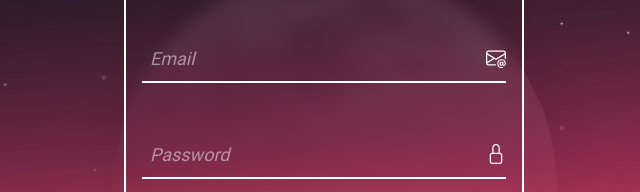
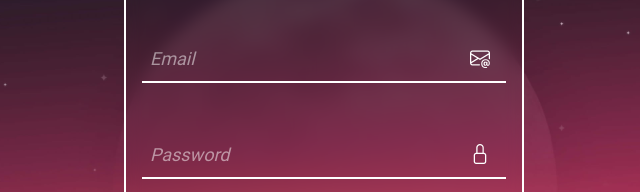
Before and after one commit to youcefv/animated-login-page, a website: page index.html in a window 1280 px wide. Shown: the part 242-434 px from the top of the page, 316-956 px from the left. Drawn offline with nearby package versions, Linux system fonts and the light colour scheme.

Commit message:
Minor changes on styles.

```diff
--- a/index.html
+++ b/index.html
@@ -14,12 +14,12 @@
 		<form class="frm" action="#" method="get">
 			<h2>Login</h2>
 			<div class="frm-group">
-				<input type="email" name="" id="email">
+				<input type="email" name="" id="email" required>
 				<label for="email">Email</label>
 				<i class="bi bi-envelope-at"></i>
 			</div>
 			<div class="frm-group">
-				<input type="password" name="" id="password">
+				<input type="password" name="" id="password" required>
 				<label for="password">Password</label>
 				<i class="bi bi-lock"></i>
 			</div>
--- a/style.css
+++ b/style.css
@@ -76,6 +76,7 @@
 
 			input:is([type="email"], [type="password"]):focus+label {
 				top: -1.125rem;
+				left: 0;
 				font-style: normal;
 				color: var(--clr-primary);
 			}
@@ -90,11 +91,15 @@
 				font-style: italic;
 				color: hsla(0, 0%, 100%, 0.5);
 				user-select: none;
-				transition: top 300ms, font-style 300ms;
+				transition:
+					top 300ms,
+					left 300ms,
+					font-style 300ms;
 			}
 
 			.bi {
 				font-size: 1.25rem;
+				margin-right: 1rem;
 			}
 
 			button[type="submit"] {
```
